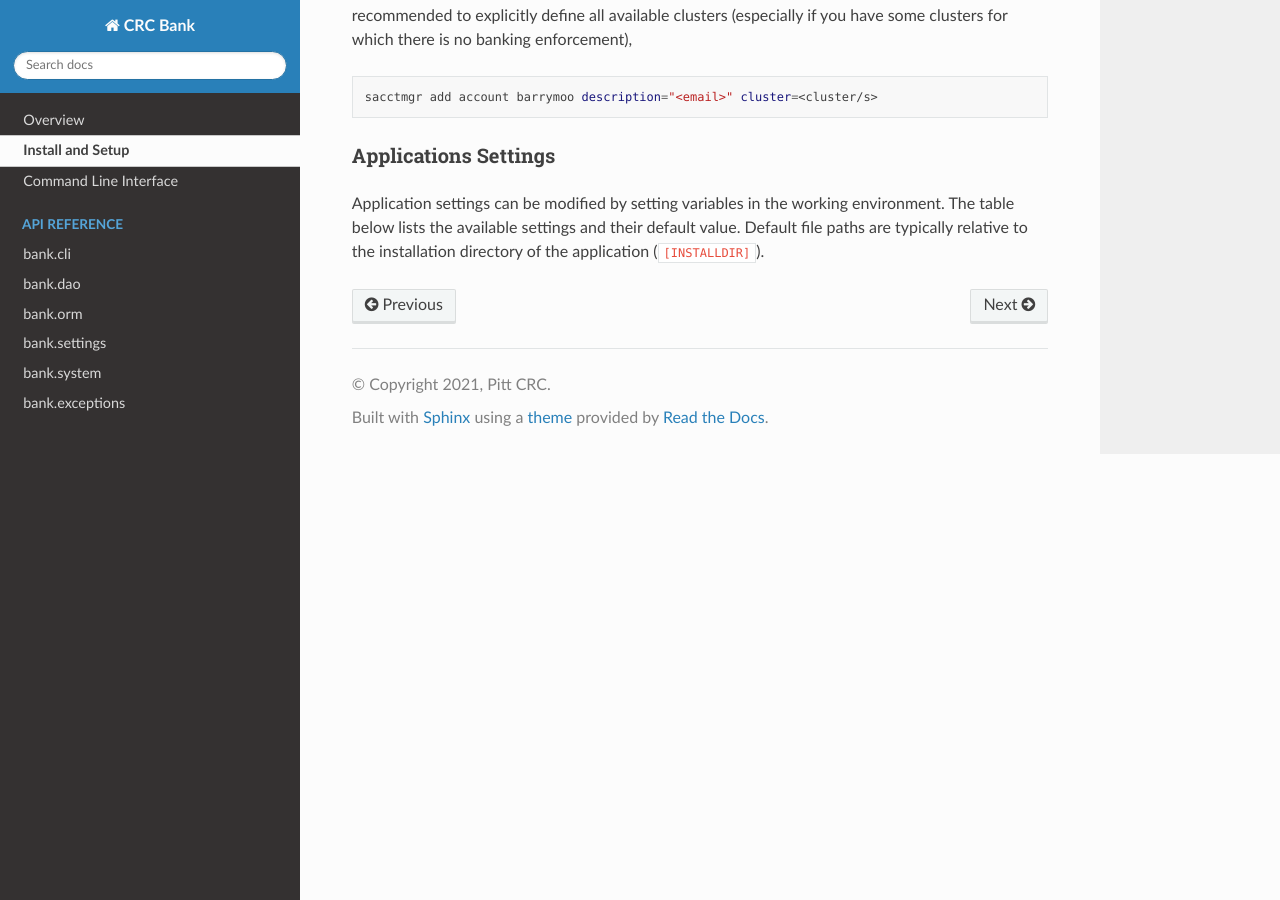
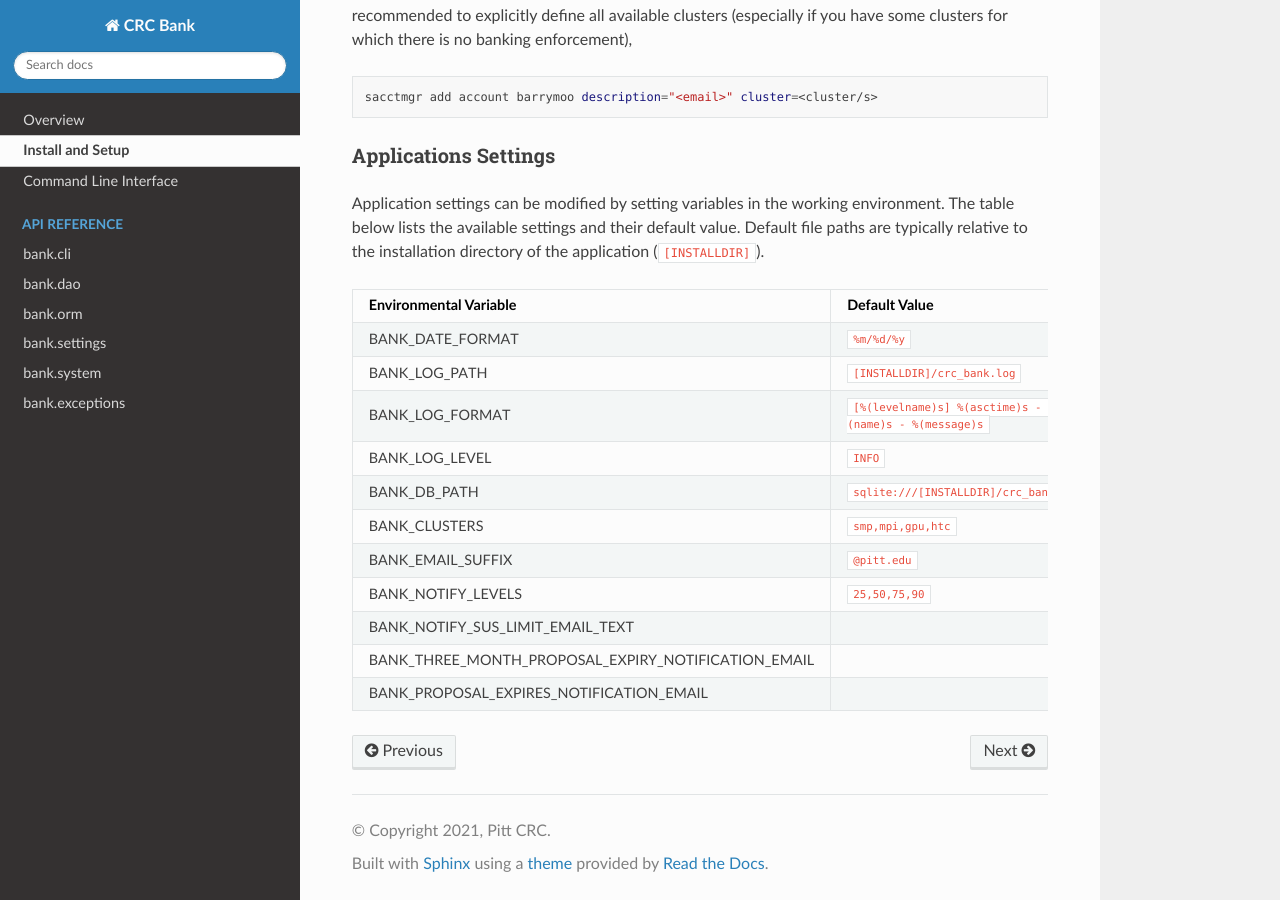
Before and after one commit to pitt-crc/bank, a Sphinx documentation site: the page built from docs/source/overview/install.rst, in a window 1280 px wide and 900 px high, scrolled down 1170 px. Built offline with Sphinx 7.4.7 and the Read the Docs theme 2.0.0, drawn with Linux system fonts in a browser that asks for light colours.

Commit message:
Fixes syntax error in table rst

```diff
--- a/docs/source/overview/install.rst
+++ b/docs/source/overview/install.rst
@@ -96,7 +96,7 @@ Default file paths are typically relative to the installation directory of the a
      - The minimum severity level required for an entry to be written to the log.
 
    * - BANK_DB_PATH
-     - ``f'sqlite:///[INSTALLDIR]/crc_bank.db``
+     - ``sqlite:///[INSTALLDIR]/crc_bank.db``
      - Path to the backend application database.
 
    * - BANK_CLUSTERS
@@ -115,13 +115,13 @@ Default file paths are typically relative to the installation directory of the a
 
    * - BANK_NOTIFY_SUS_LIMIT_EMAIL_TEXT
      -
-     - Email message used to notify account holders about service unit usage and limits
+     - Email message used to notify account holders about service unit usage and limits.
 
    * - BANK_THREE_MONTH_PROPOSAL_EXPIRY_NOTIFICATION_EMAIL
      -
-     - Email message to send when an account is 90 days from the end of its proposal
+     - Email message to send when an account is 90 days from the end of its proposal.
 
 
    * - BANK_PROPOSAL_EXPIRES_NOTIFICATION_EMAIL
      -
-     - An email to send when an account's proposal has expired
+     - An email to send when an account's proposal has expired.
```
Also changed, not shown: other parts of docs/source/overview/install.rst (+4 -4 lines).
